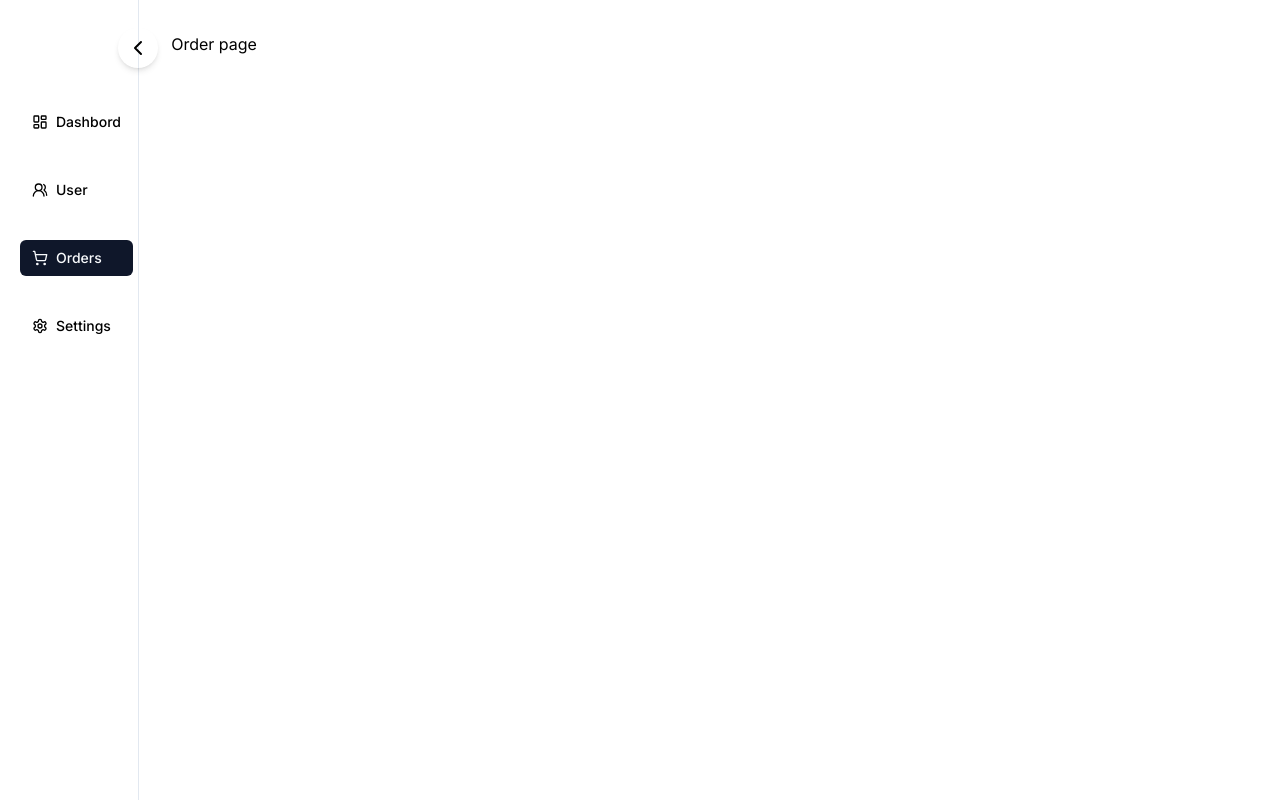
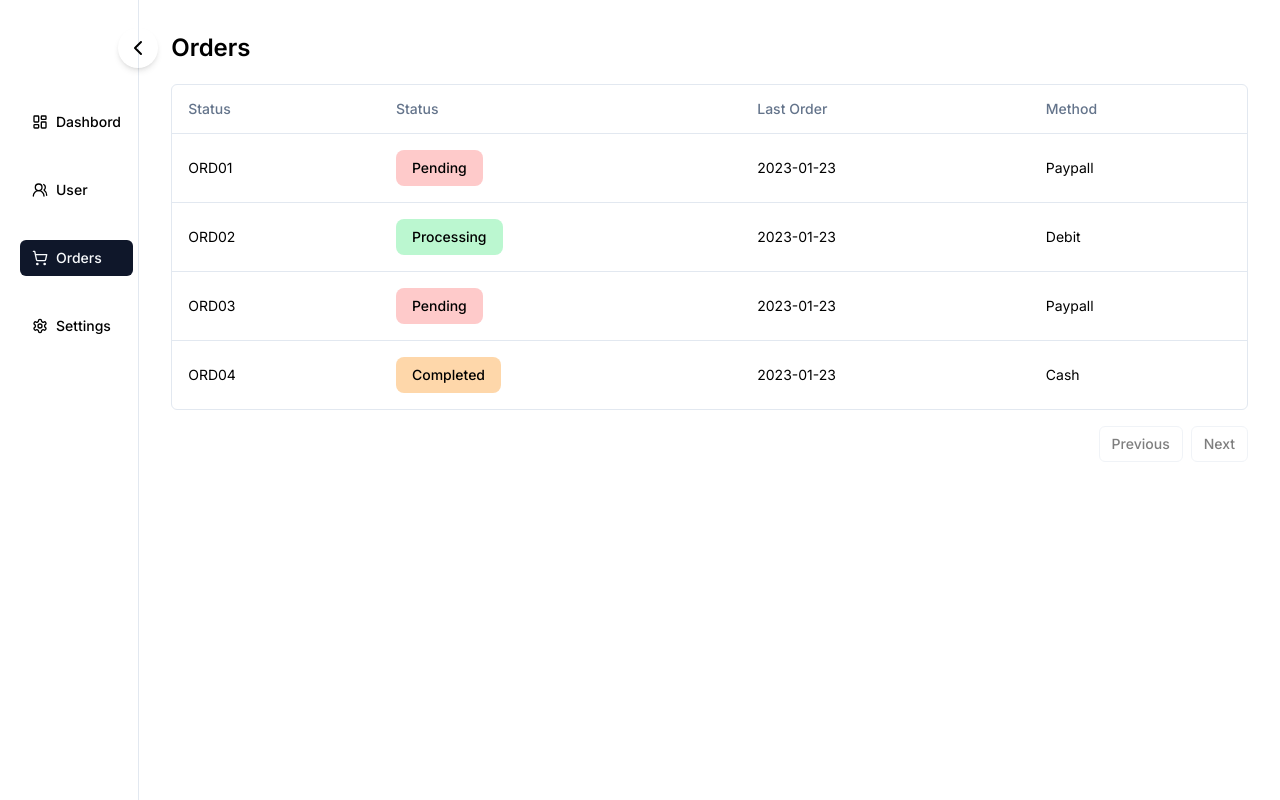
Before and after one commit to Glenn-Rhee/dashbord-shadcn, a Next.js app: page /order in a window 1280 px wide. Built offline with nearby package versions, Linux system fonts and the light colour scheme; what tailwindcss-debug-screens would draw is missing.

Commit message:
Membuat orders page

```diff
--- a/src/app/order/page.tsx
+++ b/src/app/order/page.tsx
@@ -1,7 +1,46 @@
+"use client";
+import { DataTable } from "@/components/DataTable";
+import PageTitle from "@/components/PageTitle";
+import { dataOrders } from "@/lib/data";
+import { cn } from "@/lib/utils";
+import { Orders } from "@/types/data/main";
+import { ColumnDef } from "@tanstack/react-table";
+
 export default function OrderPage() {
   return (
-    <div>
-      <h1>Order page</h1>
+    <div className="flex flex-col w-full gap-5">
+      <PageTitle title="Orders" />
+      <DataTable columns={columns} data={dataOrders} />
     </div>
   );
 }
+
+const columns: ColumnDef<Orders>[] = [
+  {
+    accessorKey: "order",
+    header: "Status",
+  },
+  {
+    accessorKey: "status",
+    header: "Status",
+    cell: ({ row }) => (
+      <div
+        className={cn("font-medium w-fit px-4 py-2 rounded-lg", {
+          "bg-red-200": row.getValue("status") === "Pending",
+          "bg-green-200": row.getValue("status") === "Processing",
+          "bg-orange-200": row.getValue("status") === "Completed",
+        })}
+      >
+        {row.getValue("status")}
+      </div>
+    ),
+  },
+  {
+    accessorKey: "lastOrder",
+    header: "Last Order",
+  },
+  {
+    accessorKey: "method",
+    header: "Method",
+  },
+];
--- a/src/app/users/page.tsx
+++ b/src/app/users/page.tsx
@@ -1,8 +1,9 @@
 "use client";
 import { DataTable } from "@/components/DataTable";
 import PageTitle from "@/components/PageTitle";
+import { Button } from "@/components/ui/button";
 import { data } from "@/lib/data";
-import { Payment } from "@/types/components/main";
+import { Payment } from "@/types/data/main";
 import { ColumnDef } from "@tanstack/react-table";
 import Image from "next/image";
 
@@ -15,7 +16,7 @@ export default function UsersPage() {
   );
 }
 
-export const columns: ColumnDef<Payment>[] = [
+const columns: ColumnDef<Payment>[] = [
   {
     accessorKey: "status",
     header: "Status",
@@ -49,5 +50,13 @@ export const columns: ColumnDef<Payment>[] = [
   {
     accessorKey: "action",
     header: "Action",
+    cell: () => {
+      return (
+        <div className="flex gap-3">
+          <Button variant={"default"}>Edit</Button>
+          <Button variant={"destructive"}>Delete</Button>
+        </div>
+      );
+    },
   },
 ];
--- a/src/components/DataTable.tsx
+++ b/src/components/DataTable.tsx
@@ -62,10 +62,6 @@ export function DataTable<TData, TValue>({
                         cell.column.columnDef.cell,
                         cell.getContext()
                       )}
-                      <div className="flex gap-3">
-                        {cell.column.id === "action" && <Button variant={"default"}>Edit</Button>}
-                        {cell.column.id === "action" && <Button variant={"destructive"}>Delete</Button>}
-                      </div>
                     </TableCell>
                   ))}
                 </TableRow>
--- a/src/lib/data/index.ts
+++ b/src/lib/data/index.ts
@@ -1,5 +1,5 @@
-import { CardProps, Payment, SalesCardProps } from "@/types/components/main";
-import { ColumnDef } from "@tanstack/react-table";
+import { CardProps, SalesCardProps } from "@/types/components/main";
+import { Orders, Payment } from "@/types/data/main";
 import { Activity, CreditCard, DollarSign, Users } from "lucide-react";
 
 export const cardData: CardProps[] = [
@@ -88,3 +88,34 @@ export const data: Payment[] = [
     action: "",
   },
 ];
+
+export const dataOrders: Orders[] = [
+  {
+    id: "8358asyu",
+    order: "ORD01",
+    status: "Pending",
+    lastOrder: "2023-01-23",
+    method: "Paypall",
+  },
+  {
+    id: "438acas",
+    order: "ORD02",
+    status: "Processing",
+    lastOrder: "2023-01-23",
+    method: "Debit",
+  },
+  {
+    id: "4614coma",
+    order: "ORD03",
+    status: "Pending",
+    lastOrder: "2023-01-23",
+    method: "Paypall",
+  },
+  {
+    id: "197sadq",
+    order: "ORD04",
+    status: "Completed",
+    lastOrder: "2023-01-23",
+    method: "Cash",
+  },
+];
--- a/src/types/components/main.ts
+++ b/src/types/components/main.ts
@@ -36,12 +36,3 @@ export interface DataTableProps<TData, TValue> {
   columns: ColumnDef<TData, TValue>[];
   data: TData[];
 }
-
-export type Payment = {
-  id: string;
-  amount: number;
-  status: "online" | "offline";
-  email: string;
-  username: string;
-  action: string;
-};
--- /dev/null
+++ b/src/types/data/main.ts
@@ -0,0 +1,16 @@
+export type Payment = {
+  id: string;
+  amount: number;
+  status: "online" | "offline";
+  email: string;
+  username: string;
+  action: string;
+};
+
+export type Orders = {
+  id: string;
+  order: string;
+  status: "Pending" | "Processing" | "Completed";
+  lastOrder: string;
+  method: string;
+};
```
